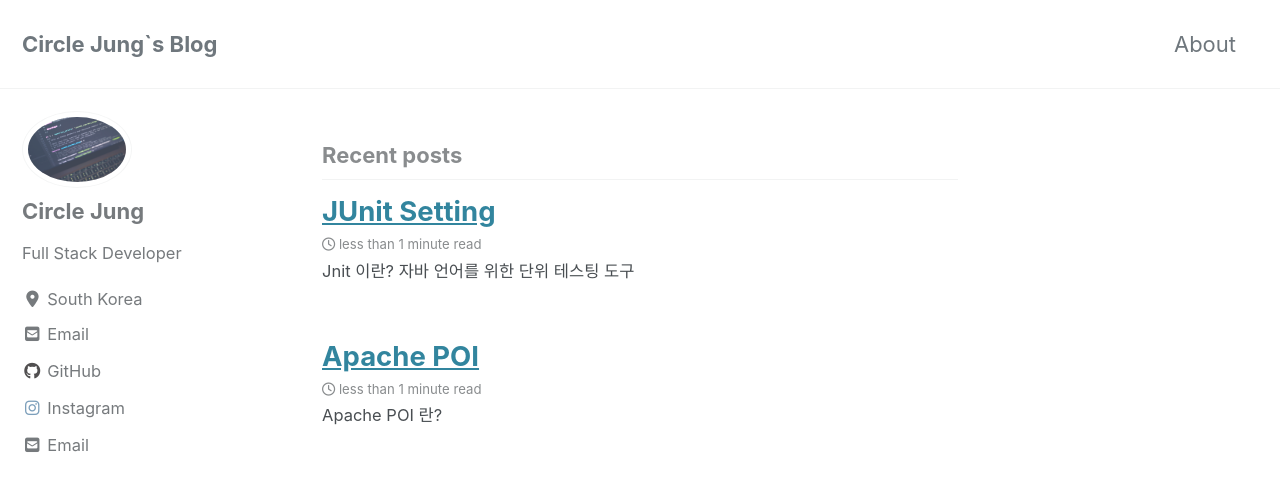
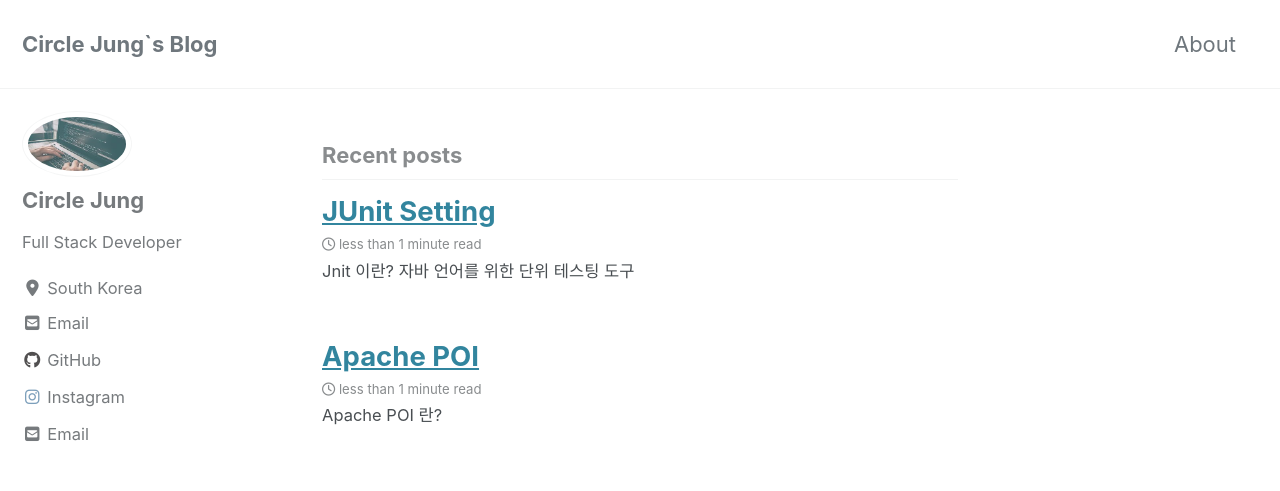
Before and after one commit to jwh0124/jwh0124.github.io, a Jekyll site: the page built from index.html, in a window 1280 px wide and 900 px high. Shown: the top 491 px of the window. Built offline with Jekyll 4.4.1, drawn with Linux system fonts in a browser that asks for light colours; cached includes are drawn as plain includes; nearby versions of some CDN libraries; the list of posts is cut into pages by our own code.

Commit message:
update image

```diff
--- a/_config.yml
+++ b/_config.yml
@@ -108,7 +108,7 @@ analytics:
 # Site Author
 author:
   name             : "Circle Jung"
-  avatar           : "/assets/images/keyboard.jpeg"
+  avatar           : "/assets/images/programming.jpg"
   bio              : "Full Stack Developer"
   location         : "South Korea"
   email            : "jwh0124@gmail.com"
```
Also changed, not shown: assets/images/keyboard.jpeg (deleted), assets/images/programming.jpg (added).
